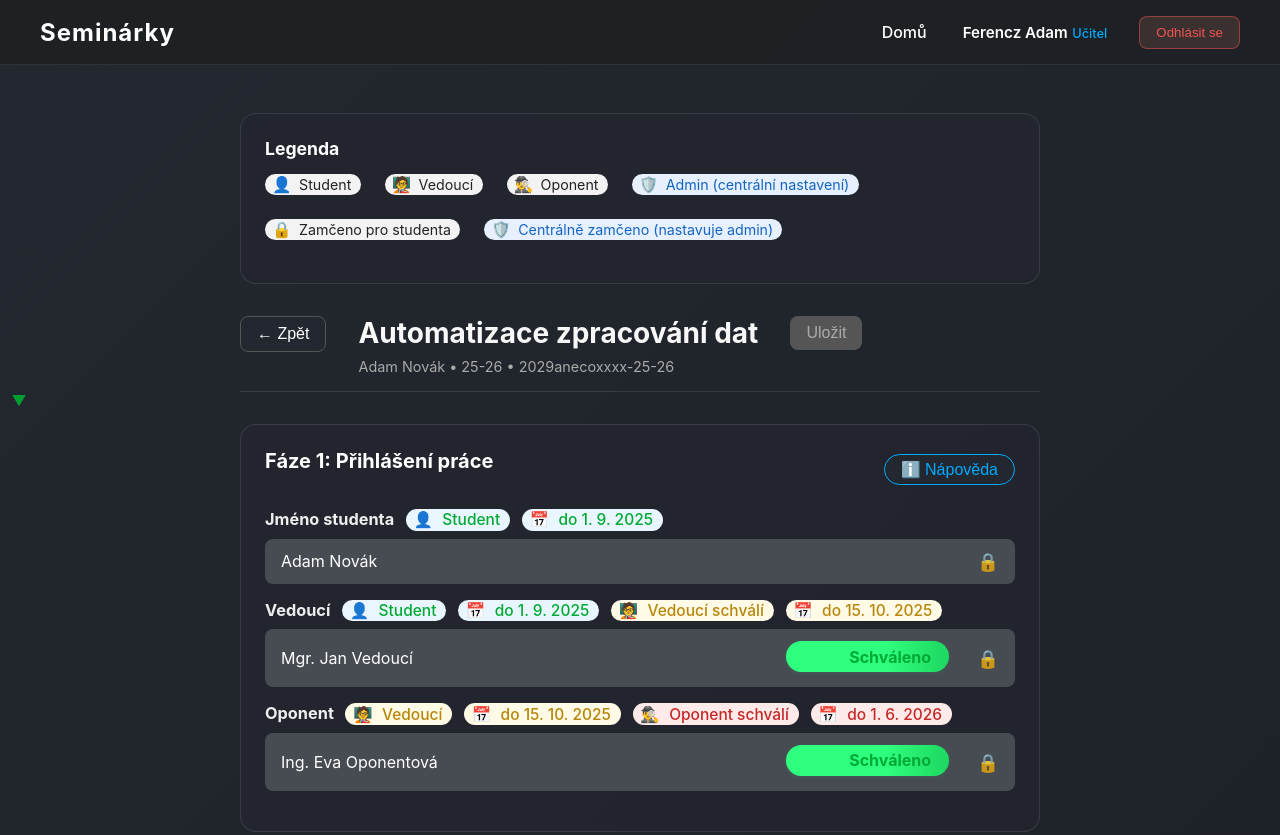
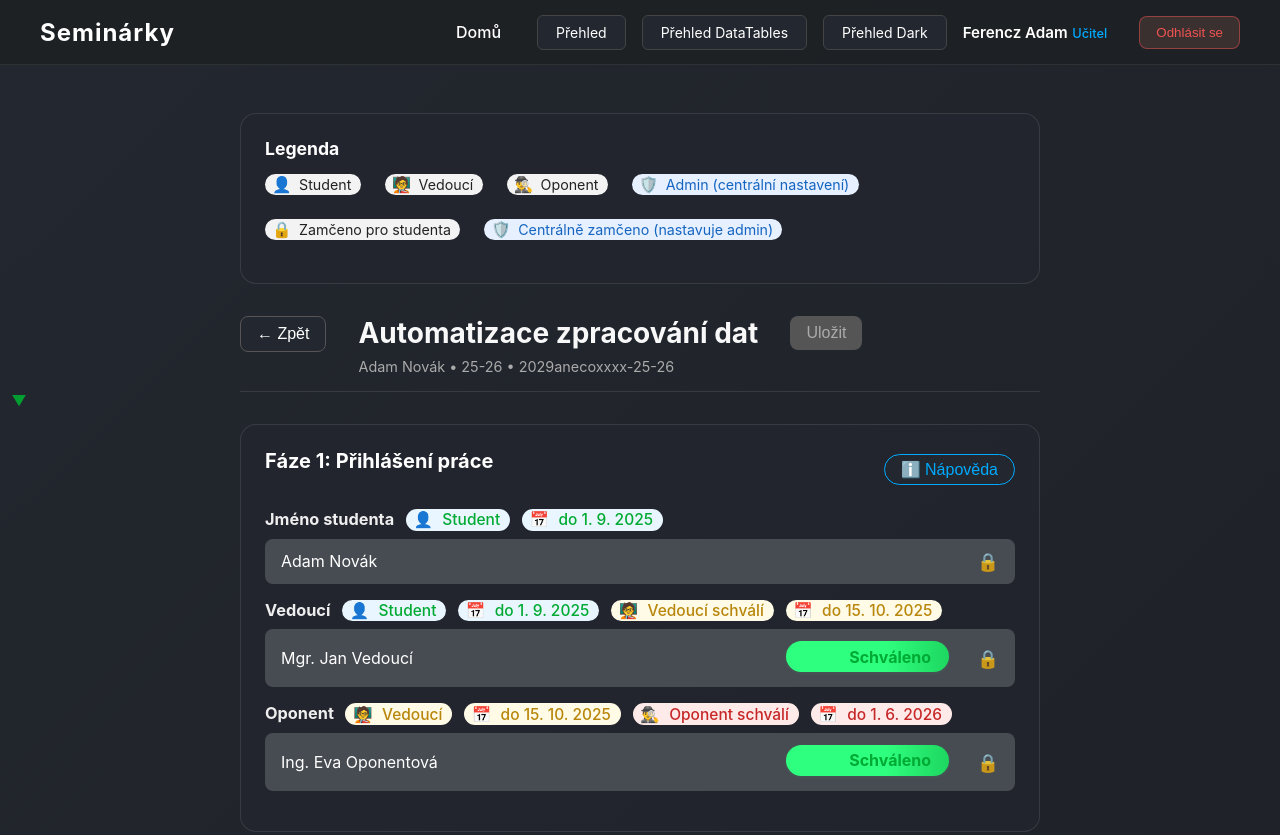
Before and after one commit to adamferencz/seminarky-editable, a plain HTML site: page index.html in a window 1280 px wide. Shown: the top 835 px of the page. Drawn offline with Linux system fonts and the light colour scheme; a script that the page names is missing.

Commit message:
add to home

```diff
--- a/index.html
+++ b/index.html
@@ -12,6 +12,48 @@
         <div class="brand"><span class="logo-text">Seminárky</span></div>
         <nav>
           <a href="#" class="nav-link">Domů</a>
+          <a
+          href="prehled.html"
+          style="
+            padding: 8px 18px;
+            background: #23272f;
+            color: #fff;
+            border-radius: 6px;
+            text-decoration: none;
+            font-size: 14px;
+            font-family: Inter, Arial, sans-serif;
+            border: 1px solid #444;
+          "
+          >Přehled</a
+        >
+        <a
+          href="prehled-datatables.html"
+          style="
+            padding: 8px 18px;
+            background: #23272f;
+            color: #fff;
+            border-radius: 6px;
+            text-decoration: none;
+            font-size: 14px;
+            font-family: Inter, Arial, sans-serif;
+            border: 1px solid #444;
+          "
+          >Přehled DataTables</a
+        >
+        <a
+          href="prehled-dark.html"
+          style="
+            padding: 8px 18px;
+            background: #23272f;
+            color: #fff;
+            border-radius: 6px;
+            text-decoration: none;
+            font-size: 14px;
+            font-family: Inter, Arial, sans-serif;
+            border: 1px solid #444;
+          "
+          >Přehled Dark</a
+        >
           <div class="user-info">
             <div>
               <span class="user-name">Ferencz Adam</span>
@@ -1098,10 +1140,10 @@
                   >👥<span class="label-text">Komise se domluví</span></span
                 >
                 <span
-                    class="role-label role-label--teacher"
-                    title="Navrhuje zadá"
-                    >🧑‍🏫<span class="label-text">Vedoucí zadá</span></span
-                  >
+                  class="role-label role-label--teacher"
+                  title="Navrhuje zadá"
+                  >🧑‍🏫<span class="label-text">Vedoucí zadá</span></span
+                >
                 <span
                   class="role-label role-label--teacher deadline-label"
                   title="Nejzazší termín dle harmonogramu"
```
